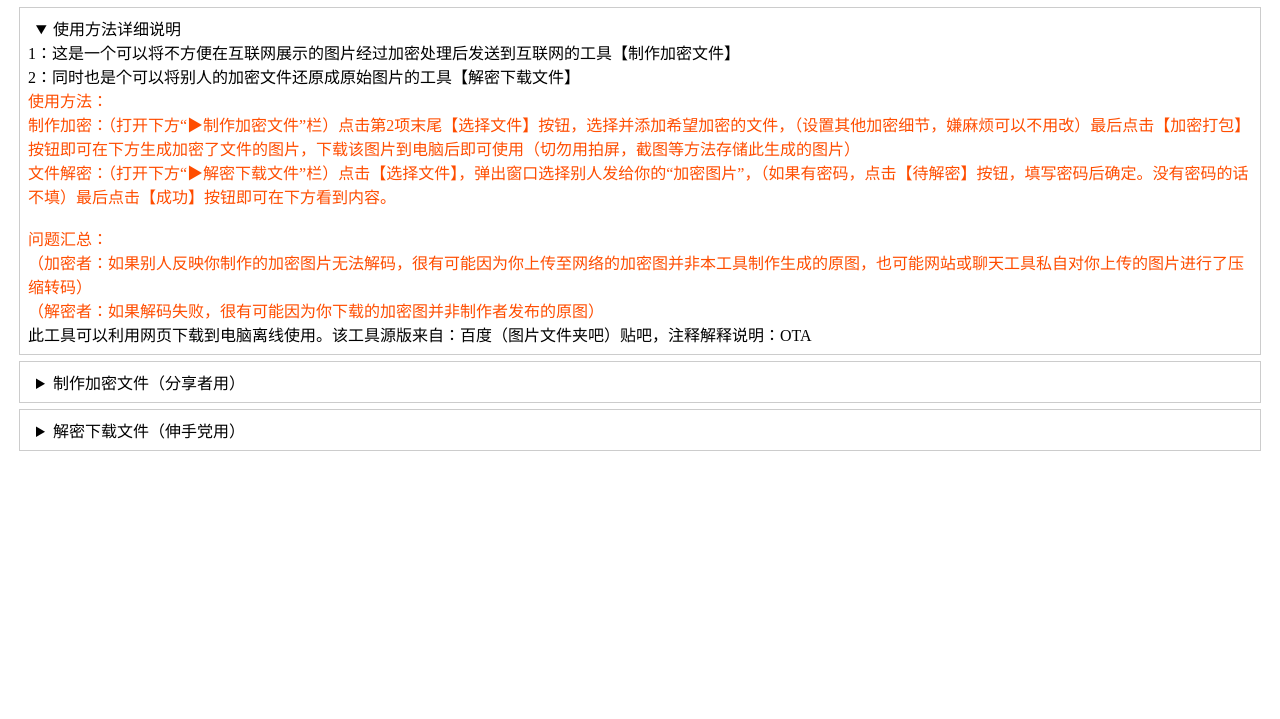
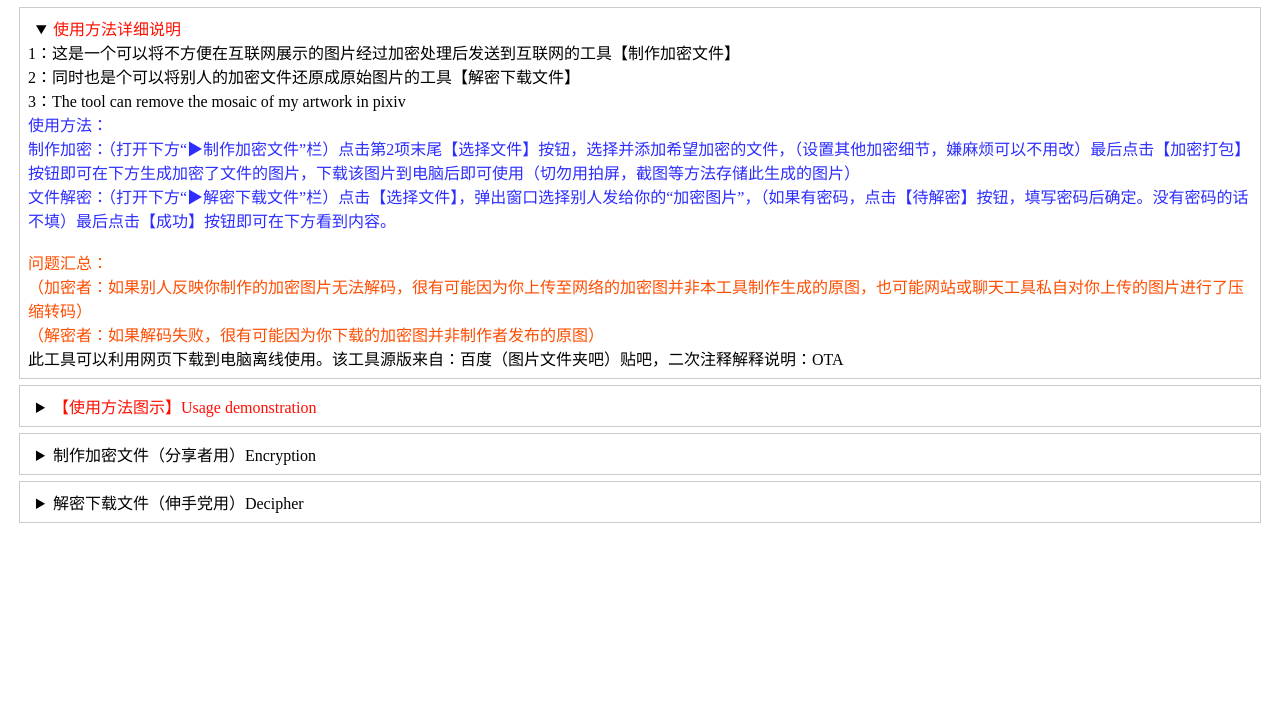
Before and after one commit to oaqq/picode.github.io, a plain HTML site: page index.html in a window 1280 px wide. Shown: the part 81-800 px from the top of the page. Drawn offline with Linux system fonts and the light colour scheme.

Commit message:
Add files via upload

```diff
--- a/index.html
+++ b/index.html
@@ -2,7 +2,7 @@
 <html>
   <head>
     <meta charset="utf-8" name="viewport" content="width=device-width, initial-scale=1">
-    <title>图片化打包</title>
+    <title>图片化打包Encrypt files into the picture</title>
     <style>
       .pad1{
         padding:0.5rem 0;
@@ -26,18 +26,38 @@
     </style>
   </head>
   <body>
-    <h1>图片加密、解码</h1>
+    <h1>图片加密、解码Encrypt And Decrypt</h1>
     <details open>
-        <summary>使用方法详细说明</summary>
+        <summary><span style="color:#ff0e00">使用方法详细说明</summary>
         <div>
-          1：这是一个可以将不方便在互联网展示的图片经过加密处理后发送到互联网的工具【制作加密文件】<br />2：同时也是个可以将别人的加密文件还原成原始图片的工具【解密下载文件】<br /><span style="color:#ff4d00">使用方法：<br />制作加密：（打开下方“▶制作加密文件”栏）点击第2项末尾【选择文件】按钮，选择并添加希望加密的文件，（设置其他加密细节，嫌麻烦可以不用改）最后点击【加密打包】按钮即可在下方生成加密了文件的图片，下载该图片到电脑后即可使用（切勿用拍屏，截图等方法存储此生成的图片）<br />文件解密：（打开下方“▶解密下载文件”栏）点击【选择文件】，弹出窗口选择别人发给你的“加密图片”，（如果有密码，点击【待解密】按钮，填写密码后确定。没有密码的话不填）最后点击【成功】按钮即可在下方看到内容。<br /><br />问题汇总：<br />（加密者：如果别人反映你制作的加密图片无法解码，很有可能因为你上传至网络的加密图并非本工具制作生成的原图，也可能网站或聊天工具私自对你上传的图片进行了压缩转码）<br />（解密者：如果解码失败，很有可能因为你下载的加密图并非制作者发布的原图）<br /></span>
+        1：这是一个可以将不方便在互联网展示的图片经过加密处理后发送到互联网的工具【制作加密文件】<br />2：同时也是个可以将别人的加密文件还原成原始图片的工具【解密下载文件】<br />3：The tool can remove the mosaic of my artwork in pixiv
+          <br /><span style="color:#2d2dff">使用方法：<br />制作加密：（打开下方“▶制作加密文件”栏）点击第2项末尾【选择文件】按钮，选择并添加希望加密的文件，（设置其他加密细节，嫌麻烦可以不用改）最后点击【加密打包】按钮即可在下方生成加密了文件的图片，下载该图片到电脑后即可使用（切勿用拍屏，截图等方法存储此生成的图片）<br />文件解密：（打开下方“▶解密下载文件”栏）点击【选择文件】，弹出窗口选择别人发给你的“加密图片”，（如果有密码，点击【待解密】按钮，填写密码后确定。没有密码的话不填）最后点击【成功】按钮即可在下方看到内容。<br /><br /><span style="color:#ff4d00">问题汇总：<br />（加密者：如果别人反映你制作的加密图片无法解码，很有可能因为你上传至网络的加密图并非本工具制作生成的原图，也可能网站或聊天工具私自对你上传的图片进行了压缩转码）<br />（解密者：如果解码失败，很有可能因为你下载的加密图并非制作者发布的原图）<br /></span>
         </div>
         <div>
-          此工具可以利用网页下载到电脑离线使用。该工具源版来自：百度（图片文件夹吧）贴吧，注释解释说明：OTA
+          此工具可以利用网页下载到电脑离线使用。该工具源版来自：百度（图片文件夹吧）贴吧，二次注释解释说明：OTA
         </div>
     </details>
+
+        <details>
+        <summary><span style="color:#ff0e00">【使用方法图示】Usage demonstration</summary>
+        <div>
+
+        <h3 class="item">加密Encrypt <img class="logo" src="jiami.gif"></h3> &nbsp;&nbsp;&nbsp;&nbsp;&nbsp;&nbsp;&nbsp;&nbsp;&nbsp;&nbsp;&nbsp;&nbsp;&nbsp;&nbsp;&nbsp;&nbsp;&nbsp;&nbsp;&nbsp;&nbsp;&nbsp;&nbsp;&nbsp;&nbsp;
+&nbsp;&nbsp;&nbsp;&nbsp;&nbsp;&nbsp;&nbsp;&nbsp;&nbsp;&nbsp;&nbsp;&nbsp;&nbsp;&nbsp;&nbsp;&nbsp;&nbsp;&nbsp;&nbsp;&nbsp;&nbsp;&nbsp;&nbsp;&nbsp;
+&nbsp;&nbsp;&nbsp;&nbsp;&nbsp;&nbsp;&nbsp;&nbsp;&nbsp;&nbsp;&nbsp;&nbsp;&nbsp;&nbsp;&nbsp;&nbsp;&nbsp;&nbsp;&nbsp;&nbsp;&nbsp;&nbsp;&nbsp;&nbsp;
+&nbsp;&nbsp;&nbsp;&nbsp;&nbsp;&nbsp;&nbsp;&nbsp;&nbsp;&nbsp;&nbsp;&nbsp;&nbsp;&nbsp;&nbsp;&nbsp;&nbsp;&nbsp;&nbsp;&nbsp;&nbsp;&nbsp;&nbsp;&nbsp;
+&nbsp;&nbsp;&nbsp;&nbsp;&nbsp;&nbsp;&nbsp;&nbsp;&nbsp;&nbsp;&nbsp;&nbsp;&nbsp;&nbsp;&nbsp;&nbsp;&nbsp;&nbsp;&nbsp;&nbsp;&nbsp;&nbsp;&nbsp;&nbsp;
+&nbsp;&nbsp;&nbsp;&nbsp;&nbsp;&nbsp;&nbsp;&nbsp;&nbsp;&nbsp;&nbsp;&nbsp;&nbsp;&nbsp;&nbsp;&nbsp;&nbsp;&nbsp;&nbsp;&nbsp;&nbsp;&nbsp;&nbsp;&nbsp;&nbsp;&nbsp;
+&nbsp;&nbsp;&nbsp;&nbsp;&nbsp;&nbsp;&nbsp;&nbsp;&nbsp;&nbsp;&nbsp;&nbsp;&nbsp;&nbsp;<h3 class="item">解密Decrypt <img class="logo" src="jiemi.gif"></h3>
+        </div>
+        <div>
+        </div>
+    </details>
+
+
+
     <details>
-      <summary>制作加密文件（分享者用）</summary>
+      <summary>制作加密文件（分享者用）Encryption</summary>
       <div class="pad2">
       1：选择表图（此项可以不选，工具自动会生成）&ensp;
       <input id="ipt3" type="file" accept="image/*" multiple />
@@ -67,7 +87,7 @@
       </div>
     </details>
     <details>
-      <summary>解密下载文件（伸手党用）</summary>
+      <summary>解密下载文件（伸手党用）Decipher</summary>
       <div id="decodeipt" class="pad1">
       <button id="clear">&ensp;清空&ensp;</button>&emsp;
       </div>
```
Also changed, not shown: jiemi.gif (added), 1 other file.
